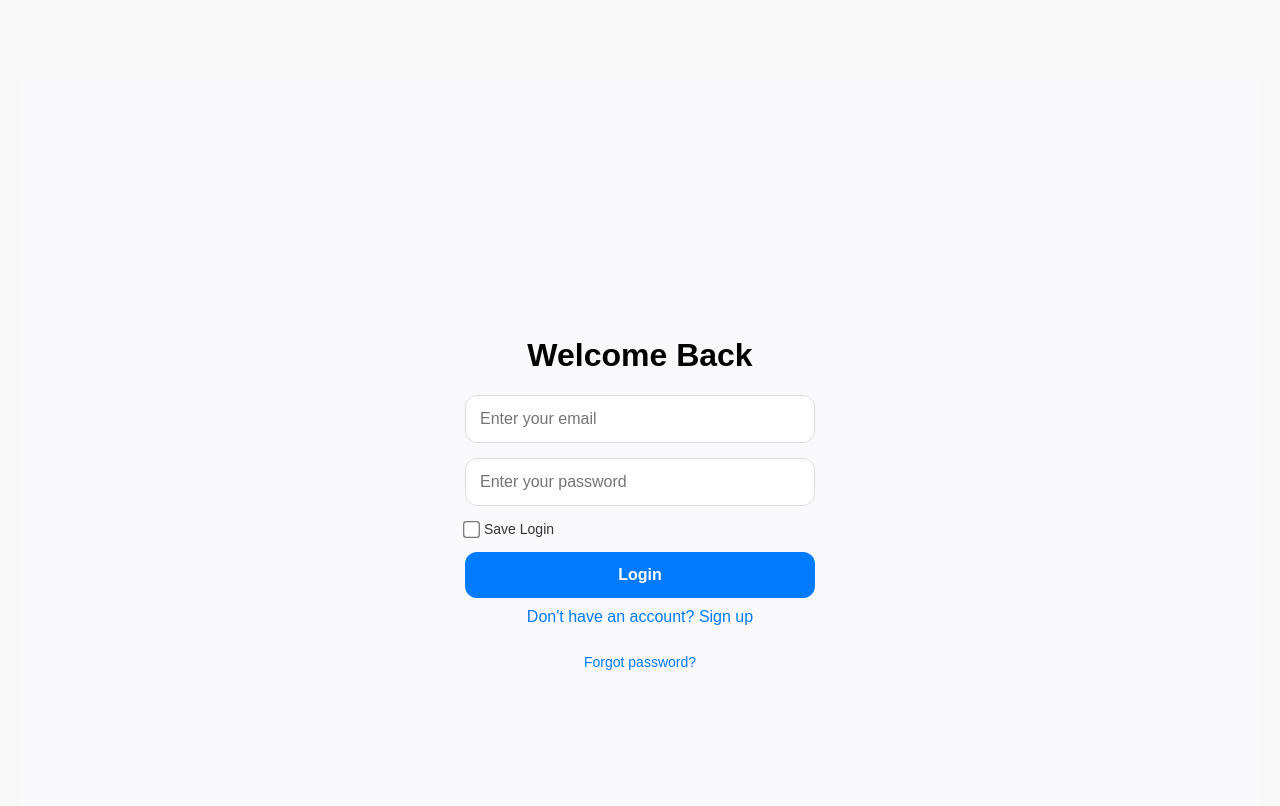
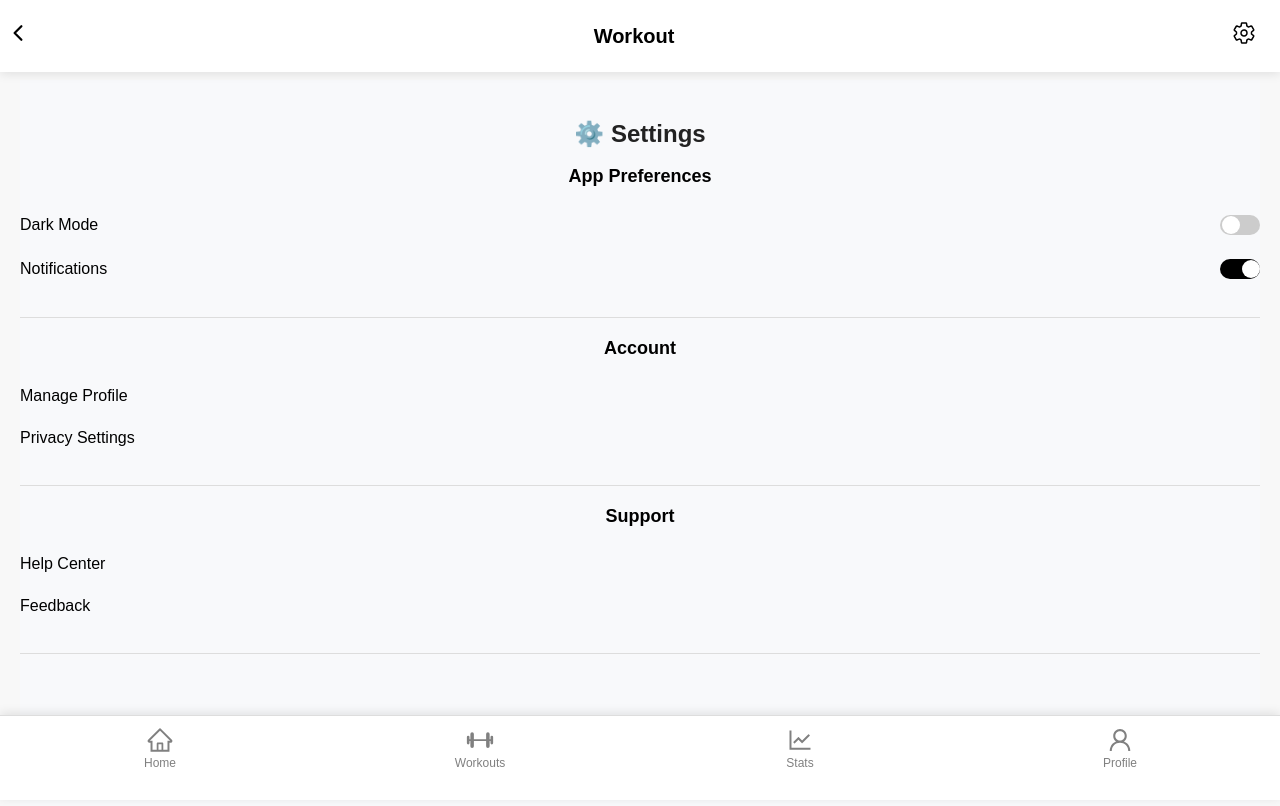
Before and after one commit to cowscreative/workout-base-app, a React (Vite) app: page /workout/settings in a window 1280 px wide. Before the commit this address led to /workout/login. Shown: the top 806 px of the page. Built offline with nearby package versions, Linux system fonts and the light colour scheme.

Commit message:
removed supabase

```diff
--- a/src/App.jsx
+++ b/src/App.jsx
@@ -1,85 +1,49 @@
-import { useEffect, useState } from "react";
 import { Routes, Route, useLocation, useNavigate } from "react-router-dom";
-import { supabase } from "/src/data/supabaseClient"; // Import Supabase
 import Home from "./Screens/Home";
 import Workouts from "./Screens/Workouts";
 import Stats from "./Screens/Stats";
 import Profile from "./Screens/Profile";
 import Settings from "./Screens/Settings";
-import Login from "/src/Screens/Login"; // New login screen
 import BottomNav from "./UI/BottomNav";
 import { IoChevronBackOutline, IoSettingsOutline } from "react-icons/io5";
 import "/src/styles/App.css";
 
-function Header({ user }) {
+function Header() {
     const location = useLocation();
     const navigate = useNavigate();
-
-    // Define pages where the back button should appear
     const showBackButton = location.pathname !== "/";
 
-    return user ? ( // Only show header if user is logged in
+    return (
         <header className="app-header">
-            {/* Back Button (only if needed) */}
             {showBackButton ? (
                 <button className="header-btn back-btn" onClick={() => navigate(-1)}>
                     <IoChevronBackOutline />
                 </button>
             ) : (
-                <div className="header-placeholder"></div> // Empty space to align the logo
+                <div className="header-placeholder"></div>
             )}
-
-            {/* App Logo (Clickable to reset to Home) */}
             <h1 className="app-logo" onClick={() => navigate("/")}>Workout</h1>
-
-            {/* Settings Icon */}
             <button className="header-btn settings-btn" onClick={() => navigate("/settings")}>
                 <IoSettingsOutline />
             </button>
         </header>
-    ) : null; // Do not render the header if user is not logged in
+    );
 }
 
 function App() {
-    const [user, setUser] = useState(null);
-    const navigate = useNavigate();
-
-    useEffect(() => {
-        // Check if user is logged in
-        const checkUser = async () => {
-            const { data: { user } } = await supabase.auth.getUser();
-            setUser(user);
-            if (!user) navigate("/login"); // Redirect to login if no user
-        };
-        checkUser();
-
-        // Listen for auth state changes
-        const { data: authListener } = supabase.auth.onAuthStateChange((_event, session) => {
-            setUser(session?.user ?? null);
-        });
-
-        return () => authListener.subscription.unsubscribe();
-    }, []);
-
     return (
         <>
-            <Header user={user} /> {/* Pass user to header */}
+            <Header />
             <div className="container">
                 <Routes>
-                    {user ? (
-                        <>
-                            <Route path="/" element={<Home />} />
-                            <Route path="/workouts" element={<Workouts />} />
-                            <Route path="/stats" element={<Stats />} />
-                            <Route path="/profile" element={<Profile />} />
-                            <Route path="/settings" element={<Settings />} />
-                        </>
-                    ) : (
-                        <Route path="*" element={<Login />} /> // Redirect all to login if not authenticated
-                    )}
+                    <Route path="/" element={<Home />} />
+                    <Route path="/workouts" element={<Workouts />} />
+                    <Route path="/stats" element={<Stats />} />
+                    <Route path="/profile" element={<Profile />} />
+                    <Route path="/settings" element={<Settings />} />
                 </Routes>
             </div>
-            {user && <BottomNav />} {/* Hide bottom nav if not logged in */}
+            <BottomNav />
         </>
     );
 }
--- a/src/Screens/Login.jsx
+++ /dev/null
@@ -1,122 +0,0 @@
-import { useState, useEffect } from "react";
-import { supabase } from "/src/data/supabaseClient";
-import { useNavigate } from "react-router-dom";
-import "/src/styles/Auth.css"; // Import styles
-
-function Login() {
-    const [email, setEmail] = useState("");
-    const [password, setPassword] = useState("");
-    const [isSignUp, setIsSignUp] = useState(false);
-    const [error, setError] = useState("");
-    const [loading, setLoading] = useState(false);
-    const [message, setMessage] = useState("");
-    const [saveLogin, setSaveLogin] = useState(false);
-    const navigate = useNavigate();
-
-    useEffect(() => {
-        const savedEmail = localStorage.getItem("savedEmail");
-        const savedPassword = localStorage.getItem("savedPassword");
-        if (savedEmail && savedPassword) {
-            setEmail(savedEmail);
-            setPassword(savedPassword);
-            setSaveLogin(true);
-        }
-    }, []);
-
-    const handleAuth = async (e) => {
-        e.preventDefault();
-        setError("");
-        setMessage("");
-        setLoading(true);
-
-        try {
-            if (isSignUp) {
-                // SIGN UP
-                const { error } = await supabase.auth.signUp({ email, password });
-                if (error) throw error;
-                setMessage("Check your email to confirm your account!");
-            } else {
-                // LOGIN
-                const { error } = await supabase.auth.signInWithPassword({ email, password });
-                if (error) throw error;
-
-                if (saveLogin) {
-                    localStorage.setItem("savedEmail", email);
-                    localStorage.setItem("savedPassword", password);
-                } else {
-                    localStorage.removeItem("savedEmail");
-                    localStorage.removeItem("savedPassword");
-                }
-                navigate("/");
-            }
-        } catch (err) {
-            setError(err.message);
-        } finally {
-            setLoading(false);
-        }
-    };
-
-    const handleForgotPassword = async () => {
-        if (!email) {
-            setError("Enter your email to reset your password.");
-            return;
-        }
-        setError("");
-        setMessage("Check your email for reset instructions.");
-        await supabase.auth.resetPasswordForEmail(email);
-    };
-
-    return (
-        <div className="auth-container">
-            <h1>{isSignUp ? "Create an Account" : "Welcome Back"}</h1>
-
-            {message && <p className="message">{message}</p>}
-            {error && <p className="error">{error}</p>}
-
-            <form onSubmit={handleAuth}>
-                <input
-                    type="email"
-                    placeholder="Enter your email"
-                    value={email}
-                    onChange={(e) => setEmail(e.target.value)}
-                    required
-                />
-                <input
-                    type="password"
-                    placeholder="Enter your password"
-                    value={password}
-                    onChange={(e) => setPassword(e.target.value)}
-                    required
-                />
-
-                <div className="login-options">
-                    <label>
-                        <input
-                            type="checkbox"
-                            checked={saveLogin}
-                            onChange={() => setSaveLogin(!saveLogin)}
-                        />
-                        Save Login
-                    </label>
-                </div>
-
-                <button type="submit" disabled={loading}>
-                    {loading ? "Processing..." : isSignUp ? "Sign Up" : "Login"}
-                </button>
-            </form>
-
-            <p className="toggle-auth" onClick={() => setIsSignUp(!isSignUp)}>
-                {isSignUp ? "Already have an account? Log in" : "Don't have an account? Sign up"}
-            </p>
-
-            {/* Forgot Password Link Below Signup */}
-            {!isSignUp && (
-                <p className="forgot-password" onClick={handleForgotPassword}>
-                    Forgot password?
-                </p>
-            )}
-        </div>
-    );
-}
-
-export default Login;
--- a/src/Screens/Profile.jsx
+++ b/src/Screens/Profile.jsx
@@ -2,7 +2,6 @@ import { useEffect, useState } from "react";
 import { motion } from "framer-motion";
 import { IoSettingsOutline, IoLogOutOutline } from "react-icons/io5";
 import { FaUserEdit } from "react-icons/fa";
-import { supabase } from "/src/data/supabaseClient";
 import { useNavigate } from "react-router-dom";
 import "/src/styles/Profile.css";
 
--- a/src/data/supabaseClient.js
+++ /dev/null
@@ -1,6 +0,0 @@
-import { createClient } from "@supabase/supabase-js";
-
-const supabaseUrl = "https://nyrrdcwxikyfrindvgyq.supabase.co"; // Replace with your Supabase URL
-const supabaseAnonKey = "eyJhbGciOiJIUzI1NiIsInR5cCI6IkpXVCJ9.eyJpc3MiOiJzdXBhYmFzZSIsInJlZiI6Im55cnJkY3d4aWt5ZnJpbmR2Z3lxIiwicm9sZSI6ImFub24iLCJpYXQiOjE3NDEyMTk5MzAsImV4cCI6MjA1Njc5NTkzMH0.fkmicBrSo_rih0N7-RXFw7Gd5CmKyRxpkAO41V2z2xI"; // Replace with your Supabase anon key
-
-export const supabase = createClient(supabaseUrl, supabaseAnonKey);
--- a/src/styles/styles.css
+++ b/src/styles/styles.css
@@ -14,6 +14,7 @@ body {
     display: flex;
     justify-content: space-around;
     border-top: 1px solid #ddd;
+    padding-bottom: 30px;
 }
 
 .nav-item.active {
```
Also changed, not shown: 1 other file (tests, documents, lock files or other folders).
